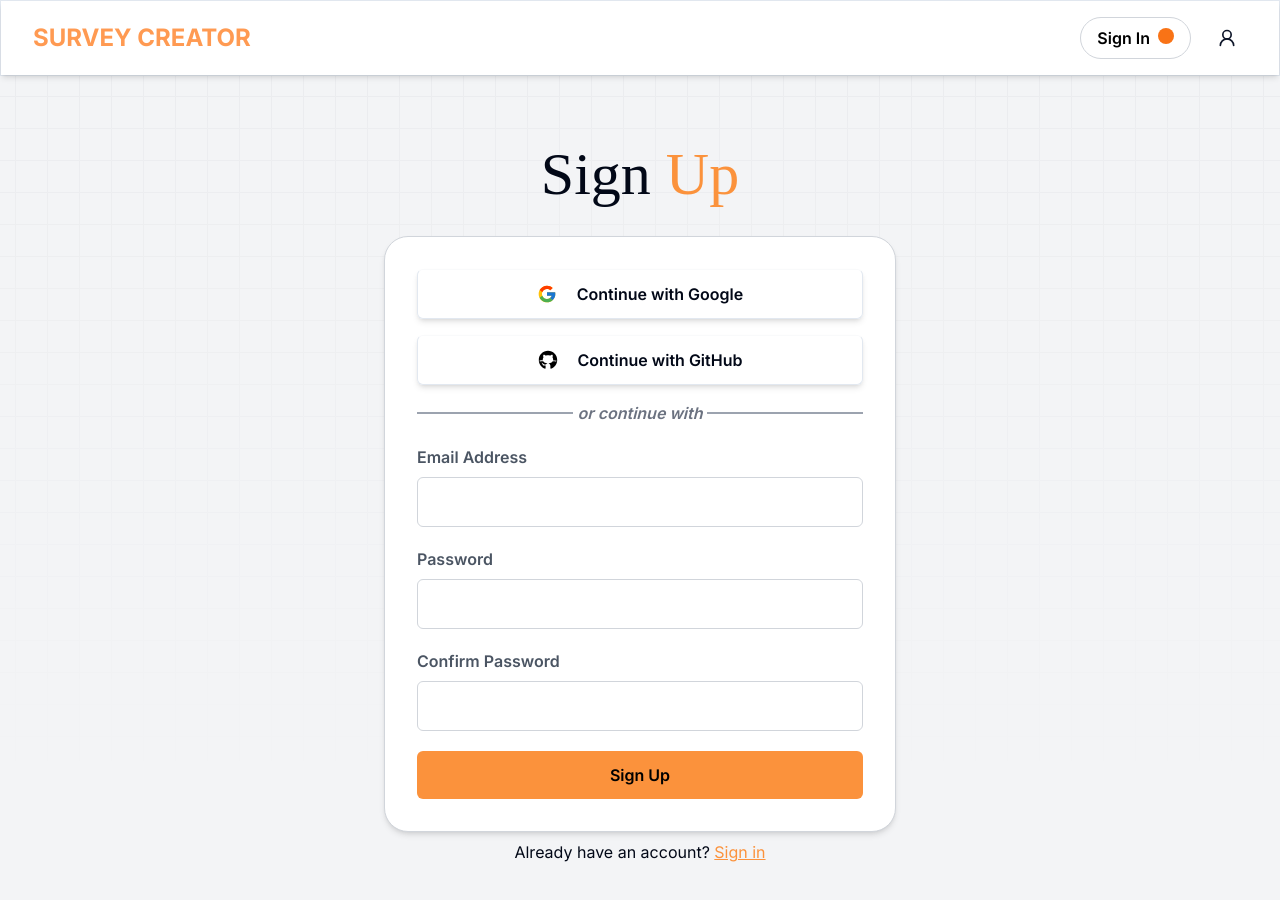
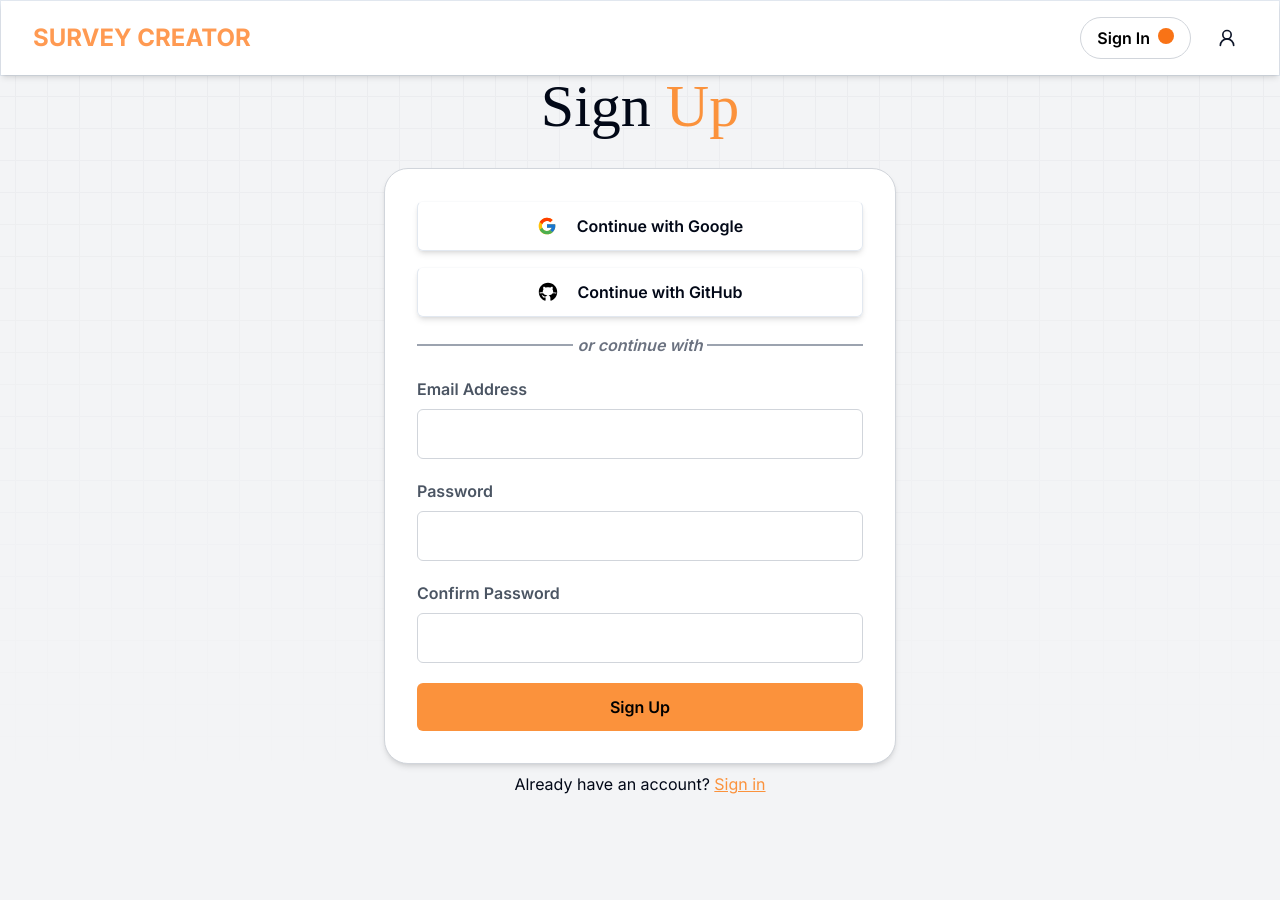
Before and after one commit to Automatic-Survey-Generator/SurveyApp, a Next.js app: page /signup in a window 1280 px wide. Shown: the top 900 px of the page. After the commit the page ends 804 px from the top, so only its background shows below. Built offline with nearby package versions, Linux system fonts and the light colour scheme; no server answers; a web font is replaced by a local one.

Commit message:
Stable Layout in all pages

```diff
--- a/src/app/(auth)/AuthPage.tsx
+++ b/src/app/(auth)/AuthPage.tsx
@@ -58,7 +58,8 @@ const router = useRouter()
     }
 
     return (
-        <section className="flex flex-col items-center min-h-screen relative">
+        <section className="flex flex-col justify-center h-full">
+            <div className='flex flex-col items-center relative'>
             <ResponsiveContainer className="relative z-10 w-full max-w-md sm:max-w-sm md:max-w-md lg:max-w-lg xl:max-w-xl">
                 <h2 className="text-3xl sm:text-4xl md:text-6xl jacques-francois-shadow-regular mb-8 text-center">
                 Sign <span className='text-orange-400'>{isLoginPage ? 'In' : 'Up'}</span>
@@ -162,6 +163,7 @@ const router = useRouter()
                     </span>
                 </Link>
             </ResponsiveContainer>
+            </div>
         </section>
     )
 }
--- a/src/app/(auth)/layout.tsx
+++ b/src/app/(auth)/layout.tsx
@@ -6,7 +6,7 @@ export default function AuthenticationLayout({
     children: React.ReactNode
 }) {
     return (
-      <div>
+      <div className="h-full">
         <div className="absolute inset-0 bg-[url('/assets/grid.svg')] bg-center [mask-image:linear-gradient(180deg,white,rgba(255,255,255,0))] -z-10"></div>
         {children}
       </div>
--- a/src/app/(dashboard)/layout.tsx
+++ b/src/app/(dashboard)/layout.tsx
@@ -6,7 +6,7 @@ export default function SidebarLayout({
     children: React.ReactNode
 }) {
     return (
-        <section className="grow">
+        <section className="h-full">
             {/* Include shared UI here e.g. sidebar */}
             <div className="h-full flex ">
                 <Sidebar className="md:w-[300px] bg-white " />
--- a/src/app/layout.tsx
+++ b/src/app/layout.tsx
@@ -34,7 +34,7 @@ export default async function RootLayout({
         )}
       >
         <NavBar session={session} />
-        <main className="mt-32 md:mt-36">
+        <main className="pt-20 md:pt-20 h-full">
           {children}
         </main>
       </body>
```
